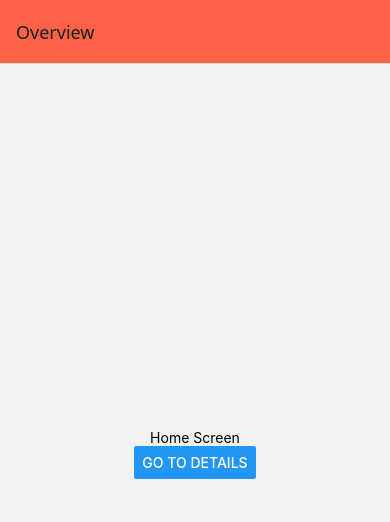
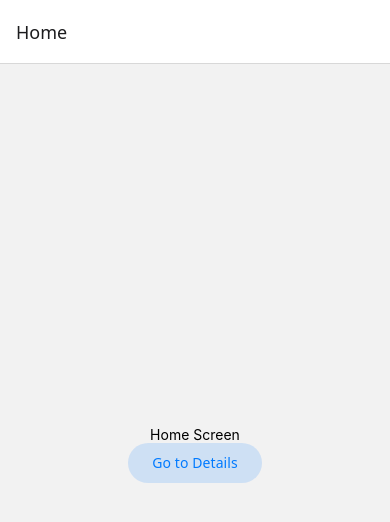
Before and after one commit to j4melaF/appdev2, a React Native app in the folder react-native-navigation/: screen / in a window 390 px wide. Shown: the top 522 px of the page. Built offline with nearby package versions, Linux system fonts and the light colour scheme.

Commit message:
Done with navigate to a screen multiple times

```diff
--- a/react-native-navigation/App.tsx
+++ b/react-native-navigation/App.tsx
@@ -1,10 +1,11 @@
 import * as React from 'react';
-import { View, Text, Button } from 'react-native';
+import { View, Text } from 'react-native';
 import {
-  NavigationContainer,
+  createStaticNavigation,
   useNavigation,
 } from '@react-navigation/native';
 import { createNativeStackNavigator } from '@react-navigation/native-stack';
+import { Button } from '@react-navigation/elements';
 
 function HomeScreen() {
   const navigation = useNavigation();
@@ -12,31 +13,36 @@ function HomeScreen() {
   return (
     <View style={{ flex: 1, alignItems: 'center', justifyContent: 'center' }}>
       <Text>Home Screen</Text>
-      <Button title="Go to Details" onPress={() => navigation.navigate('Details')} />
+      <Button onPress={() => navigation.navigate('Details')}>
+        Go to Details
+      </Button>
     </View>
   );
 }
 
 function DetailsScreen() {
+  const navigation = useNavigation();
+
   return (
     <View style={{ flex: 1, alignItems: 'center', justifyContent: 'center' }}>
       <Text>Details Screen</Text>
+      <Button onPress={() => navigation.push('Details')}>
+        Go to Details... again
+      </Button>
     </View>
   );
 }
 
-const Stack = createNativeStackNavigator();
+const RootStack = createNativeStackNavigator({
+  initialRouteName: 'Home',
+  screens: {
+    Home: HomeScreen,
+    Details: DetailsScreen,
+  },
+});
+
+const Navigation = createStaticNavigation(RootStack);
 
 export default function App() {
-  return (
-    <NavigationContainer>
-      <Stack.Navigator
-        initialRouteName="Home"
-        screenOptions={{ headerStyle: { backgroundColor: 'tomato' } }}
-      >
-        <Stack.Screen name="Home" component={HomeScreen} options={{ title: 'Overview' }} />
-        <Stack.Screen name="Details" component={DetailsScreen} />
-      </Stack.Navigator>
-    </NavigationContainer>
-  );
+  return <Navigation />;
 }
```
